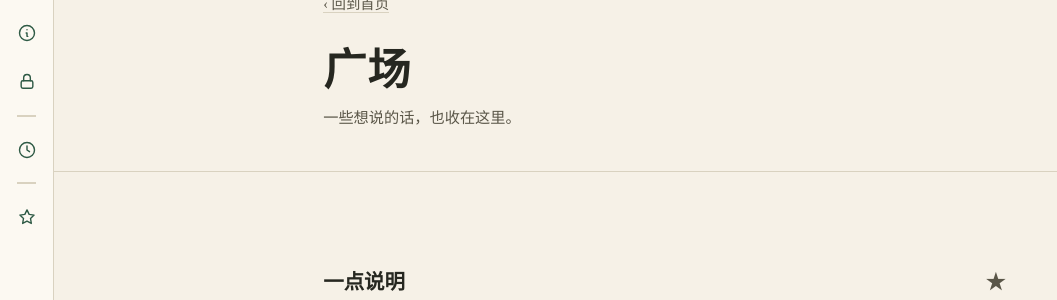
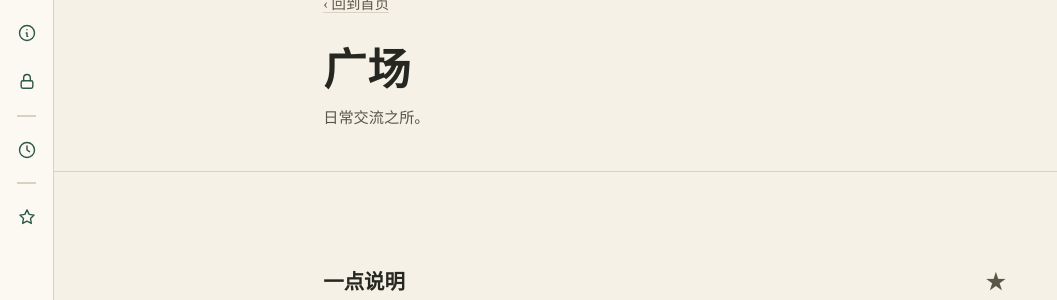
Before and after one commit to 0Iiveira/evergreen, a Jekyll site: the page built from about.html, in a window 1280 px wide. Shown: the part 157-457 px from the top of the page, without its empty margins (0-1057 px from the left). Built offline with Jekyll 4.4.1, drawn with Linux system fonts in a browser that asks for light colours.

Commit message:
Update about.html

```diff
--- a/about.html
+++ b/about.html
@@ -1,7 +1,7 @@
 ---
 layout: list
 title: 广场
-note: 一些想说的话，也收在这里。
+note: 日常交流之所。
 collection: plaza
 nav: about
 ---
```
